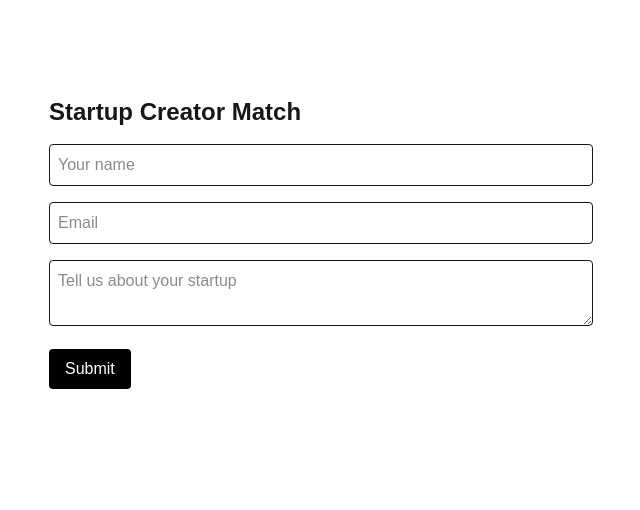
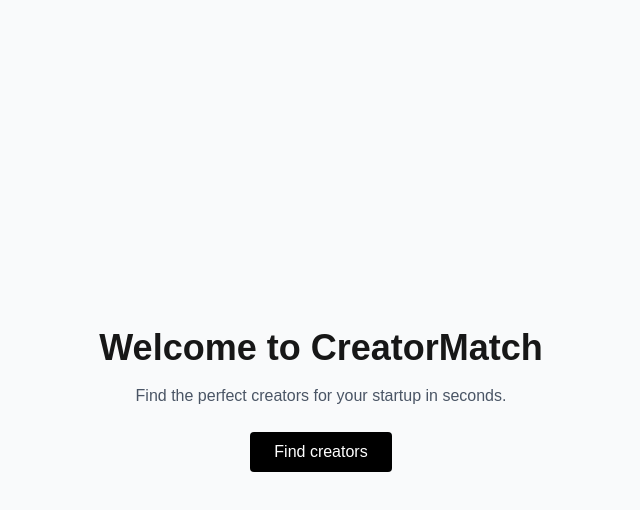
Before and after one commit to micheci/Creator-Connect, a Next.js app: page / in a window 1280 px wide. Shown: the top 510 px of the page, without its empty margins (319-959 px from the left). Built offline with nearby package versions, Linux system fonts and the light colour scheme.

Commit message:
matches page only shows when company info added

```diff
--- a/src/app/api/auth/[...nextauth]/route.ts
+++ b/src/app/api/auth/[...nextauth]/route.ts
@@ -1,48 +1,6 @@
 import NextAuth from "next-auth";
-import CredentialsProvider from "next-auth/providers/credentials";
-import { compare } from "bcryptjs";
-import pool from "@/lib/db"; // <-- Import your PG pool
+import { authOptions } from "@/lib/authOptions";
 
-const handler = NextAuth({
-  providers: [
-    CredentialsProvider({
-      name: "Credentials",
-      credentials: {
-        email: { label: "Email", type: "text" },
-        password: { label: "Password", type: "password" },
-      },
-      async authorize(credentials) {
-        const { email, password } = credentials as {
-          email: string;
-          password: string;
-        };
-
-        try {
-          // Query the startups table
-          const result = await pool.query(
-            "SELECT * FROM startups WHERE email = $1",
-            [email]
-          );
-          const user = result.rows[0];
-
-          if (!user || !user.password) return null;
-
-          const isValid = await compare(password, user.password);
-          if (!isValid) return null;
-
-          // This is the data available in `useSession()`
-          return { id: user.id, email: user.email };
-        } catch (err) {
-          console.error("Login error:", err);
-          return null;
-        }
-      },
-    }),
-  ],
-  session: {
-    strategy: "jwt",
-  },
-  secret: process.env.NEXTAUTH_SECRET,
-});
+const handler = NextAuth(authOptions);
 
 export { handler as GET, handler as POST };
--- a/src/app/api/startup/onboarding/route.ts
+++ b/src/app/api/startup/onboarding/route.ts
@@ -1,11 +1,18 @@
 import pool from "@/lib/db";
+import { getServerSession } from "next-auth";
+import { authOptions } from "@/lib/authOptions";
 
 export async function PUT(req: Request) {
-  const { email, product_url, description, target_keywords, target_niches } = await req.json();
+  const session = await getServerSession(authOptions);
 
-  if (!email) {
-    return new Response(JSON.stringify({ error: "Missing email" }), { status: 400 });
+  if (!session || !session.user?.email) {
+    return new Response(JSON.stringify({ error: "Unauthorized" }), {
+      status: 401,
+    });
   }
+
+  const email = session.user.email;
+  const { product_url, description, target_keywords, target_niches } = await req.json();
 
   try {
     await pool.query(
--- /dev/null
+++ b/src/app/api/startup/route.ts
@@ -0,0 +1,31 @@
+// app/api/startup/route.ts
+import { NextResponse } from "next/server";
+import { getServerSession } from "next-auth";
+import { authOptions } from "@/lib/authOptions";
+import pool from "@/lib/db"; // Your PostgreSQL pool
+
+export async function GET() {
+  const session = await getServerSession(authOptions);
+
+  if (!session?.user?.email) {
+    return NextResponse.json({ error: "Unauthorized" }, { status: 401 });
+  }
+
+  try {
+    const result = await pool.query(
+      "SELECT company_name, description, show_matches FROM startups WHERE email = $1",
+      [session.user.email]
+    );
+
+    const startup = result.rows[0];
+
+    if (!startup) {
+      return NextResponse.json({ error: "Startup not found" }, { status: 404 });
+    }
+
+    return NextResponse.json(startup, { status: 200 });
+  } catch (err) {
+    console.error("Error fetching startup info:", err);
+    return NextResponse.json({ error: "Server error" }, { status: 500 });
+  }
+}
--- a/src/app/matches/page.tsx
+++ b/src/app/matches/page.tsx
@@ -28,7 +28,7 @@
   const [platform, setPlatform] = useState("");
 
   const [startupInfo, setStartupInfo] = useState<{
-    name: string;
+    company_name: string;
     description: string;
     show_matches: boolean;
   } | null>(null);
@@ -43,13 +43,11 @@
   useEffect(() => {
     const fetchStartupInfo = async () => {
       if (session?.user?.email) {
-        const res = await fetch(
-          `/api/startups/by-email?email=${session.user.email}`
-        );
+        const res = await fetch(`/api/startup`);
         if (res.ok) {
           const data = await res.json();
           setStartupInfo({
-            name: data.name,
+            company_name: data.company_name,
             description: data.description,
             show_matches: data.show_matches, // <-- include this
           });
@@ -68,7 +66,7 @@
 
   if (
     !startupInfo ||
-    !startupInfo.name ||
+    !startupInfo.company_name ||
     !startupInfo.description ||
     startupInfo.show_matches === false
   ) {
--- a/src/app/outreach/[id]/page.tsx
+++ b/src/app/outreach/[id]/page.tsx
@@ -1,12 +1,11 @@
 "use client";
 
 import { useEffect, useState } from "react";
-import { useParams, useRouter } from "next/navigation";
+import { useParams } from "next/navigation";
 import { useSession } from "next-auth/react";
 
 export default function OutreachPage() {
   const { id } = useParams();
-  const router = useRouter();
   const { data: session, status } = useSession();
 
   // eslint-disable-next-line @typescript-eslint/no-explicit-any
@@ -14,12 +13,15 @@
   const [message, setMessage] = useState("");
 
   useEffect(() => {
+    if (!id) return;
     async function fetchCreator() {
       const res = await fetch(`/api/creators/${id}`);
-      const data = await res.json();
-      setCreator(data);
+      if (res.ok) {
+        const data = await res.json();
+        setCreator(data);
+      }
     }
-    if (id) fetchCreator();
+    fetchCreator();
   }, [id]);
 
   const handleSubmit = async (e: React.FormEvent) => {
@@ -30,8 +32,6 @@
       body: JSON.stringify({
         creator_id: id,
         message,
-        // Optional: include user ID if stored in session
-        // startup_id: session?.user?.id
       }),
     });
 
@@ -40,22 +40,6 @@
   };
 
   if (status === "loading") return <p>Loading session...</p>;
-  if (!session) {
-    return (
-      <div className="max-w-xl mx-auto mt-10 text-center">
-        <h1 className="text-xl font-semibold">
-          Please log in to send a message
-        </h1>
-        <button
-          onClick={() => router.push("/login")}
-          className="mt-4 px-4 py-2 bg-blue-600 text-white rounded"
-        >
-          Go to Login
-        </button>
-      </div>
-    );
-  }
-
   if (!creator) return <p>Loading creator...</p>;
 
   return (
--- a/src/app/page.tsx
+++ b/src/app/page.tsx
@@ -1,62 +1,21 @@
 "use client";
 
-import { useState } from "react";
+import Link from "next/link";
 
 export default function Home() {
-  const [form, setForm] = useState({ name: "", email: "", description: "" });
-  const [submitted, setSubmitted] = useState(false);
-
-  async function handleSubmit(e: React.FormEvent) {
-    e.preventDefault();
-    const res = await fetch("/api/startup", {
-      method: "POST",
-      body: JSON.stringify(form),
-    });
-
-    if (res.ok) {
-      setSubmitted(true);
-      setForm({ name: "", email: "", description: "" });
-    }
-  }
-
   return (
-    <main className="max-w-xl mx-auto mt-20 p-4">
-      <h1 className="text-2xl font-bold mb-4">Startup Creator Match</h1>
-
-      {submitted ? (
-        <p className="text-green-600">Thanks! We’ll reach out soon.</p>
-      ) : (
-        <form onSubmit={handleSubmit} className="space-y-4">
-          <input
-            className="w-full p-2 border rounded"
-            placeholder="Your name"
-            value={form.name}
-            onChange={(e) => setForm({ ...form, name: e.target.value })}
-            required
-          />
-          <input
-            className="w-full p-2 border rounded"
-            type="email"
-            placeholder="Email"
-            value={form.email}
-            onChange={(e) => setForm({ ...form, email: e.target.value })}
-            required
-          />
-          <textarea
-            className="w-full p-2 border rounded"
-            placeholder="Tell us about your startup"
-            value={form.description}
-            onChange={(e) => setForm({ ...form, description: e.target.value })}
-            required
-          />
-          <button
-            type="submit"
-            className="bg-black text-white px-4 py-2 rounded"
-          >
-            Submit
+    <main className="flex items-center justify-center min-h-screen bg-gray-50">
+      <div className="text-center">
+        <h1 className="text-4xl font-bold mb-4">Welcome to CreatorMatch</h1>
+        <p className="mb-6 text-gray-600">
+          Find the perfect creators for your startup in seconds.
+        </p>
+        <Link href="/login">
+          <button className="bg-black text-white px-6 py-2 rounded hover:bg-gray-800 transition">
+            Find creators
           </button>
-        </form>
-      )}
+        </Link>
+      </div>
     </main>
   );
 }
--- /dev/null
+++ b/src/lib/authOptions.ts
@@ -0,0 +1,40 @@
+// lib/authOptions.ts
+import CredentialsProvider from "next-auth/providers/credentials";
+import { AuthOptions } from "next-auth";
+import { compare } from "bcryptjs";
+import pool from "./db";
+
+export const authOptions: AuthOptions = {
+  providers: [
+    CredentialsProvider({
+      name: "Credentials",
+      credentials: {
+        email: { label: "Email", type: "text" },
+        password: { label: "Password", type: "password" },
+      },
+      async authorize(credentials) {
+        const { email, password } = credentials as {
+          email: string;
+          password: string;
+        };
+
+        const result = await pool.query(
+          "SELECT * FROM startups WHERE email = $1",
+          [email]
+        );
+        const user = result.rows[0];
+
+        if (!user || !user.password) return null;
+
+        const isValid = await compare(password, user.password);
+        if (!isValid) return null;
+
+        return { id: user.id, email: user.email };
+      },
+    }),
+  ],
+  session: {
+    strategy: "jwt",
+  },
+  secret: process.env.NEXTAUTH_SECRET,
+};
```
